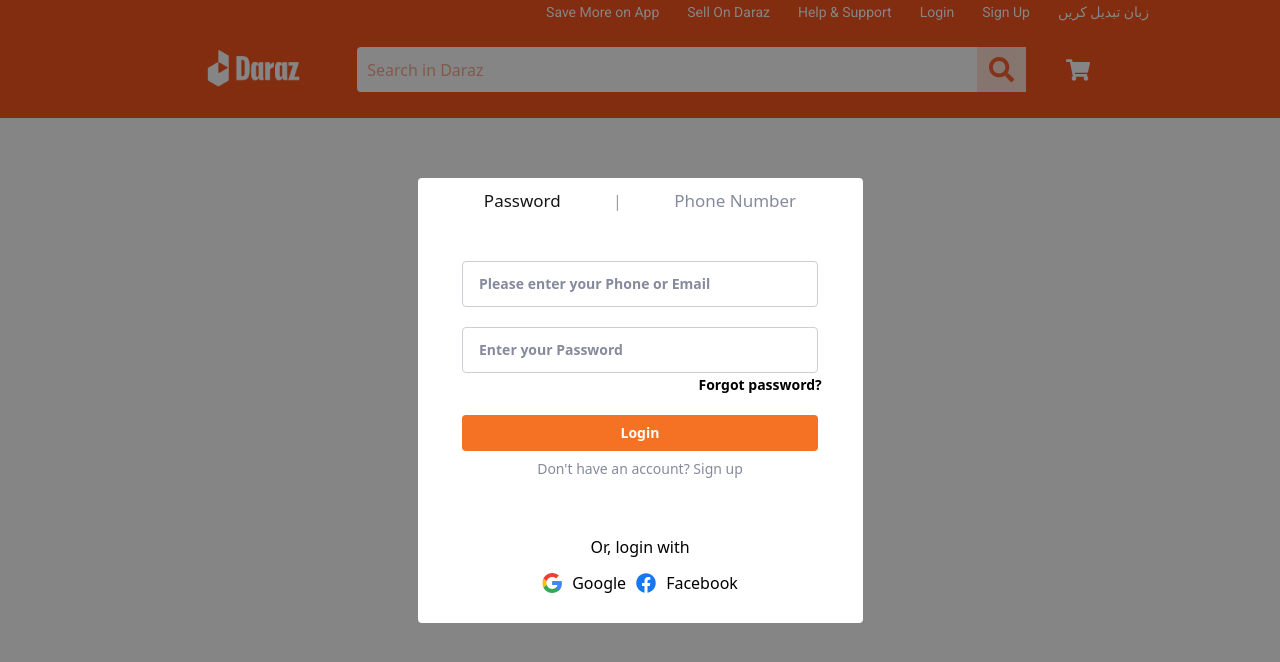
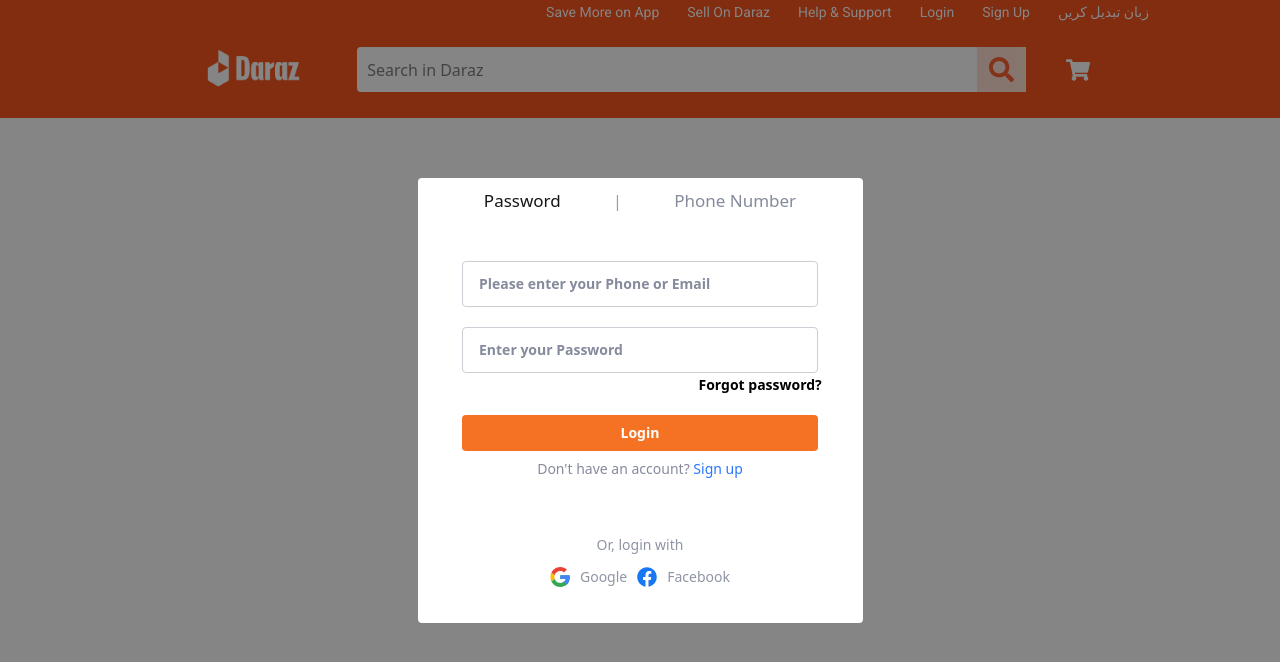
Before and after one commit to zaid-khan-code/Daraz-Clone, a React (Vite) app: page / in a window 1280 px wide. Both pictures are taken after a click on the item "Login". Shown: the top 662 px of the page. Built offline with nearby package versions, Linux system fonts and the light colour scheme; some icons are missing.

Commit message:
Implement login and signup pop-up functionality with social media options

```diff
--- a/src/components/Auth.jsx
+++ b/src/components/Auth.jsx
@@ -1,6 +1,8 @@
 import { createPortal } from "react-dom";
 import { useContext, useState } from "react";
 import CloseIcon from "@mui/icons-material/Close";
+import GoogleIcon from "/google-icon.svg?url";
+import FacebookIcon from "/facebook-icon.svg?url";
 import SignUp from "./auth/SignUp";
 import LoginEmail from "./auth/LoginEmail";
 import PhoneLogin from "./auth/PhoneLogin";
@@ -15,7 +17,7 @@
         <CloseIcon
           fontSize="medium"
           className="cursor-pointer hover:text-gray-600 transition"
-          onClick={() => setPopUp(false)}
+          onClick={() => setPopUp("")}
         />
       </div>
       <div className="text-[17px] flex justify-center font-medium items-center h-max gap-10 w-max mt-4 mb-9">
@@ -38,6 +40,21 @@
         </button>
       </div>
       {activeTab == "login" ? <LoginEmail /> : <PhoneLogin />}
+      <div className="flex flex-col gap-3 mt-11">
+        <div className="flex justify-center items-center gap-[10px] text-[#8f95a4] text-sm font-medium">
+          Or, login with
+        </div>
+        <div className="flex justify-center items-center gap-[10px]">
+          <div className="cursor-pointer flex justify-center items-center gap-[10px]">
+            <img src={GoogleIcon} alt="Google" className="h-5 w-5" />
+            <p className="  text-[#8f95a4] text-sm font-medium">Google</p>
+          </div>
+          <div className="cursor-pointer flex justify-center items-center gap-[10px]">
+            <img src={FacebookIcon} alt="Facebook" className="h-5 w-5" />
+            <p className="  text-[#8f95a4] text-sm font-medium">Facebook</p>
+          </div>
+        </div>
+      </div>
     </>
   );
 }
@@ -45,14 +62,15 @@
 export default function Auth() {
   const { popUp } = useContext(PopUpContext);
 
-  if (!popUp) return null;
+if (popUp !== "log" && popUp !== "sign") return null;
 
   return createPortal(
     <>
       <div className="h-[100vh] w-full bg-[#0000007a] fixed top-0 bottom-0 left-0 right-0 flex justify-center items-center">
         <div className="bg-white h-[445px] w-[445px] rounded-sm flex flex-col items-center gap-3">
-          <LoginThings />
-          {/* <SignUp /> */}
+          {popUp == "log" ? <LoginThings /> : <SignUp />}
+          {/*  */}
+          {/*  */}
         </div>
       </div>
     </>,
--- a/src/components/auth/LoginEmail.jsx
+++ b/src/components/auth/LoginEmail.jsx
@@ -1,8 +1,10 @@
-import { FaTimes } from "react-icons/fa";
-import GoogleIcon from "/google-icon.svg?url";
-import FacebookIcon from "/facebook-icon.svg?url";
+
+import { PopUpContext } from "../../context/PopUpContext";
+import { useContext } from "react";
+
 
 const LoginEmail = () => {
+  const { setPopUp } = useContext(PopUpContext);
   return (
     <>
       <form className="w-full flex flex-col gap-5 font-semibold text-sm justify-center items-center">
@@ -31,12 +33,18 @@
           <div>
             <p className="text-[#858b9c] font-medium">
               Don't have an account?
-              <span className="#2978ff"> Sign up</span>
+              <span
+                className="text-[#2978ff] cursor-pointer "
+                onClick={() => setPopUp("sign")}
+              >
+                {" "}
+                Sign up
+              </span>
             </p>
           </div>
         </div>
       </form>
-      <div className="flex flex-col gap-3 mt-11">
+      {/* <div className="flex flex-col gap-3 mt-11">
         <div className="flex justify-center items-center gap-[10px]">
           Or, login with
         </div>
@@ -50,7 +58,7 @@
             <p>Facebook</p>
           </div>
         </div>
-      </div>
+      </div> */}
     </>
   );
 };
--- a/src/components/auth/PhoneLogin.jsx
+++ b/src/components/auth/PhoneLogin.jsx
@@ -1,7 +1,10 @@
-import { FaTimes } from "react-icons/fa";
 import GoogleIcon from "/google-icon.svg?url";
 import FacebookIcon from "/facebook-icon.svg?url";
+import { PopUpContext } from "../../context/PopUpContext";
+import { useContext } from "react";
+
 const PhoneLogin = () => {
+  const { setPopUp } = useContext(PopUpContext);
   return (
     <>
       <form className="w-full flex flex-col gap-10 font-semibold text-sm justify-center items-center">
@@ -33,12 +36,18 @@
           <div>
             <p className="text-[#858b9c] font-medium">
               Don't have an account?
-              <span className="text-[#2978ff] cursor-pointer"> Sign up</span>
+              <span
+                className="text-[#2978ff] cursor-pointer "
+                onClick={() => setPopUp("sign")}
+              >
+                {" "}
+                Sign up
+              </span>
             </p>
           </div>
         </div>
       </form>
-      <div className="flex flex-col gap-3 mt-11">
+      {/* <div className="flex flex-col gap-3 mt-11">
         <div className="flex justify-center items-center gap-[10px] text-[#8f95a4] text-sm font-medium">
           Or, login with
         </div>
@@ -52,7 +61,7 @@
             <p className="  text-[#8f95a4] text-sm font-medium">Facebook</p>
           </div>
         </div>
-      </div>
+      </div> */}
     </>
   );
 };
--- a/src/components/auth/SignUp.jsx
+++ b/src/components/auth/SignUp.jsx
@@ -12,9 +12,8 @@
       <div className="w-[90%] h-max flex justify-end mt-[11px] mr-0 mb-[-45px] ml-0">
         <CloseIcon
           fontSize="medium"
-
           className="cursor-pointer hover:text-gray-600 transition"
-          onClick={() => setPopUp(false)}
+          onClick={() => setPopUp("")}
         />
       </div>
       <div className="text-[17px] flex justify-center font-medium items-center h-max gap-10 w-max mt-4">
@@ -73,7 +72,13 @@
           <div>
             <p className="text-[#858b9c] font-medium">
               Already have an account?
-              <span className="text-[#2978ff] cursor-pointer"> Log in now</span>
+              <span
+                className="text-[#2978ff] cursor-pointer"
+                onClick={() => setPopUp("log")}
+              >
+                {" "}
+                Log in now
+              </span>
             </p>
           </div>
         </div>
--- a/src/components/navbar/Helplinks.jsx
+++ b/src/components/navbar/Helplinks.jsx
@@ -11,13 +11,13 @@
         <li className="text-[14px] cursor-pointer">Help & Support</li>
         <li
           className="text-[14px] cursor-pointer"
-          onClick={() => setPopUp(true)}
+          onClick={() => setPopUp("log")}
         >
           Login
         </li>
         <li
           className="text-[14px] cursor-pointer"
-          onClick={() => setPopUp(true)}
+          onClick={() => setPopUp("sign")}
         >
           Sign Up
         </li>
--- a/src/components/navbar/NavContent.jsx
+++ b/src/components/navbar/NavContent.jsx
@@ -1,5 +1,4 @@
 import { FaSearch, FaShoppingCart } from "react-icons/fa";
-import { FiShoppingCart } from "react-icons/fi";
 
 const NavContent = () => {
   return (
@@ -16,7 +15,7 @@
               name="search"
               id="search"
               placeholder="Search in Daraz"
-              className="bg-transparent h-[45px] w-[600px] focus:outline-none text-[#f9551f]"
+              className="bg-transparent h-[45px] w-[600px] focus:outline-none"
             />
           </div>
           <div className="bg-[#ffe1d3] flex justify-center items-center px-3">
--- a/src/context/PopUpContext.jsx
+++ b/src/context/PopUpContext.jsx
@@ -3,7 +3,7 @@
 export const PopUpContext = createContext();
 
 export const PopUpProvider = ({ children }) => {
-  const [popUp, setPopUp] = useState(false);
+  const [popUp, setPopUp] = useState("");
 
   return (
     <PopUpContext.Provider value={{ popUp, setPopUp }}>
```
